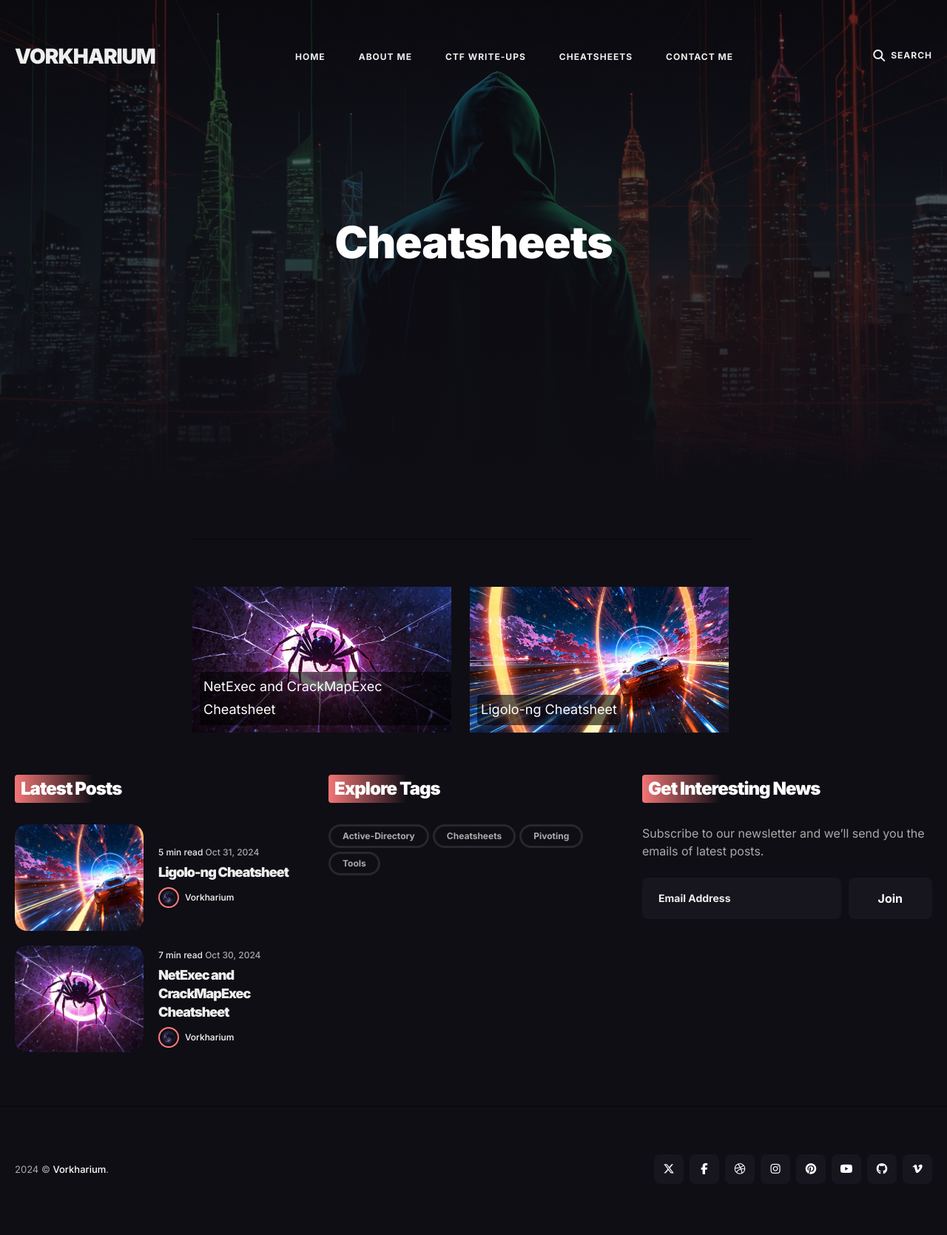
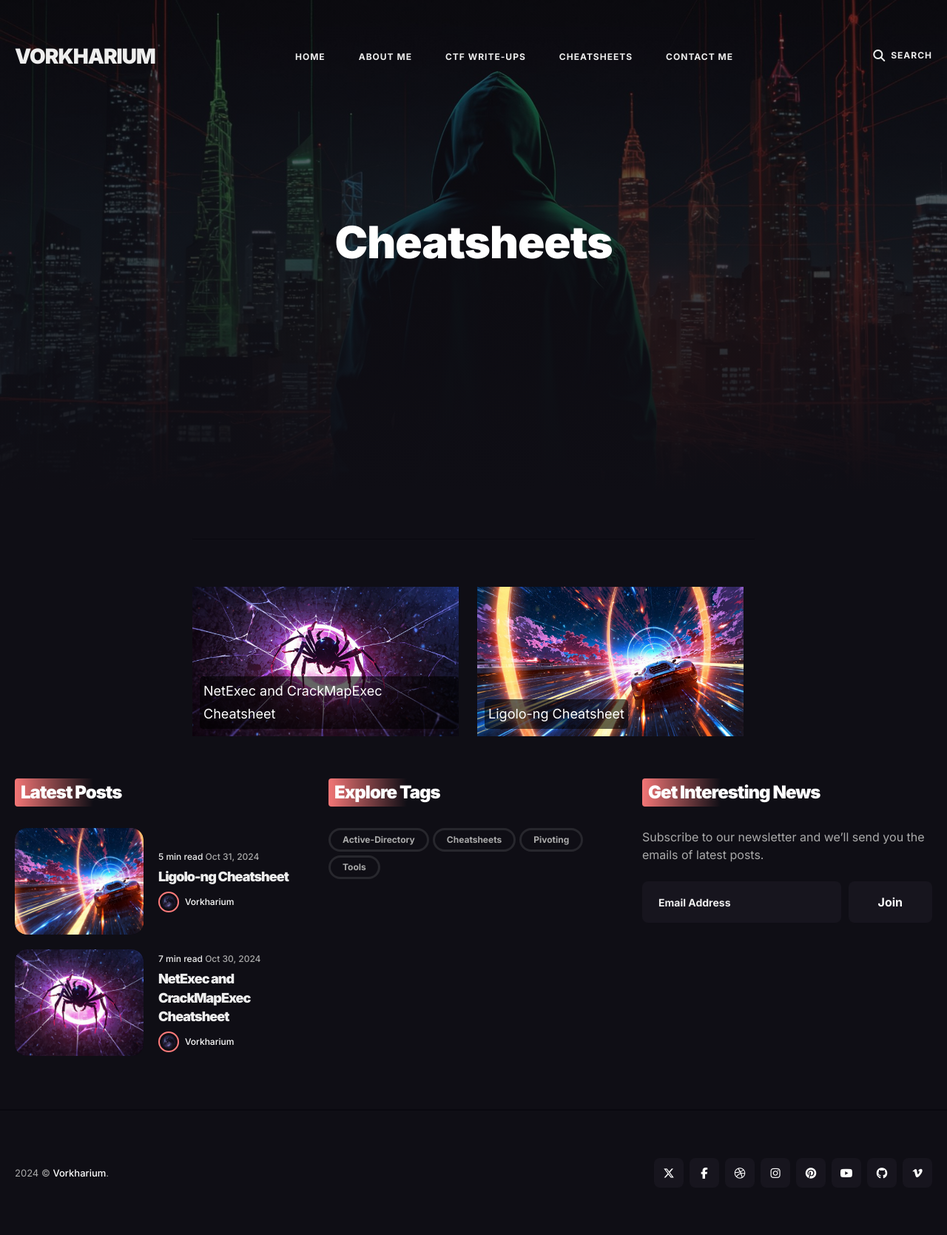
Before and after one commit to Vorkharium/vorkharium.github.io, a Jekyll site: the page built from _pages/cheatsheets.md, in a window 1280 px wide. Shown: the whole page at 74% size. Built offline with Jekyll 4.4.1, drawn with Linux system fonts in a browser that asks for light colours.

Commit message:
Update cheatsheets.md

```diff
--- a/_pages/cheatsheets.md
+++ b/_pages/cheatsheets.md
@@ -9,7 +9,7 @@ image: '/images/01.jpg'
 
 <div style="position: relative; display: inline-block; margin-right: 20px;">
     <a href="/NetExec-and-CrackMapExec-Cheatsheet">
-        <img src="/images/20.jpg" alt="NetExec and CrackMapExec Cheatsheet" style="width: 350px; height: auto;">
+        <img src="/images/20.jpg" alt="NetExec and CrackMapExec Cheatsheet" style="width: 360px; height: auto;">
         <div style="position: absolute; bottom: 10px; left: 10px; color: white; background-color: rgba(0, 0, 0, 0.6); padding: 5px; border-radius: 5px;">
             NetExec and CrackMapExec Cheatsheet
         </div>
@@ -18,7 +18,7 @@ image: '/images/01.jpg'
 
 <div style="position: relative; display: inline-block;">
     <a href="/Ligolo-ng-Cheatsheet">
-        <img src="/images/21.jpg" alt="Ligolo-ng Cheatsheet" style="width: 350px; height: auto;">
+        <img src="/images/21.jpg" alt="Ligolo-ng Cheatsheet" style="width: 360px; height: auto;">
         <div style="position: absolute; bottom: 10px; left: 10px; color: white; background-color: rgba(0, 0, 0, 0.6); padding: 5px; border-radius: 5px;">
             Ligolo-ng Cheatsheet
         </div>
```
